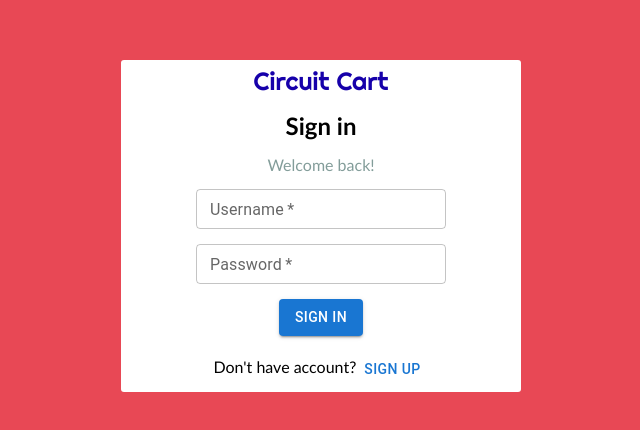
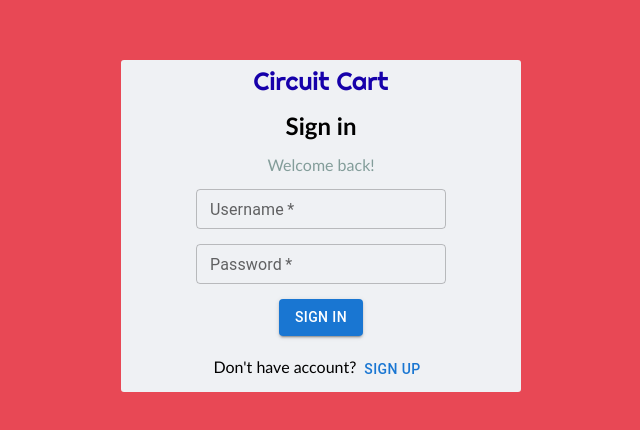
Before and after one commit to naseefmw/ecommerceApp, a React (Vite) app in the folder frontend/: page /login in a window 1280 px wide. Shown: the part 174-604 px from the top of the page, without its empty margins (319-959 px from the left). Built offline with nearby package versions, Linux system fonts and the light colour scheme; no server answers.

Commit message:
color fix

```diff
--- a/frontend/src/components/style.css
+++ b/frontend/src/components/style.css
@@ -271,7 +271,7 @@ body {
 .loginformbackground form {
   padding: 5px 0;
   margin: auto;
-  background-color: white;
+  background-color: #eff1f4;
   width: 400px;
   display: flex;
   flex-direction: column;
```
